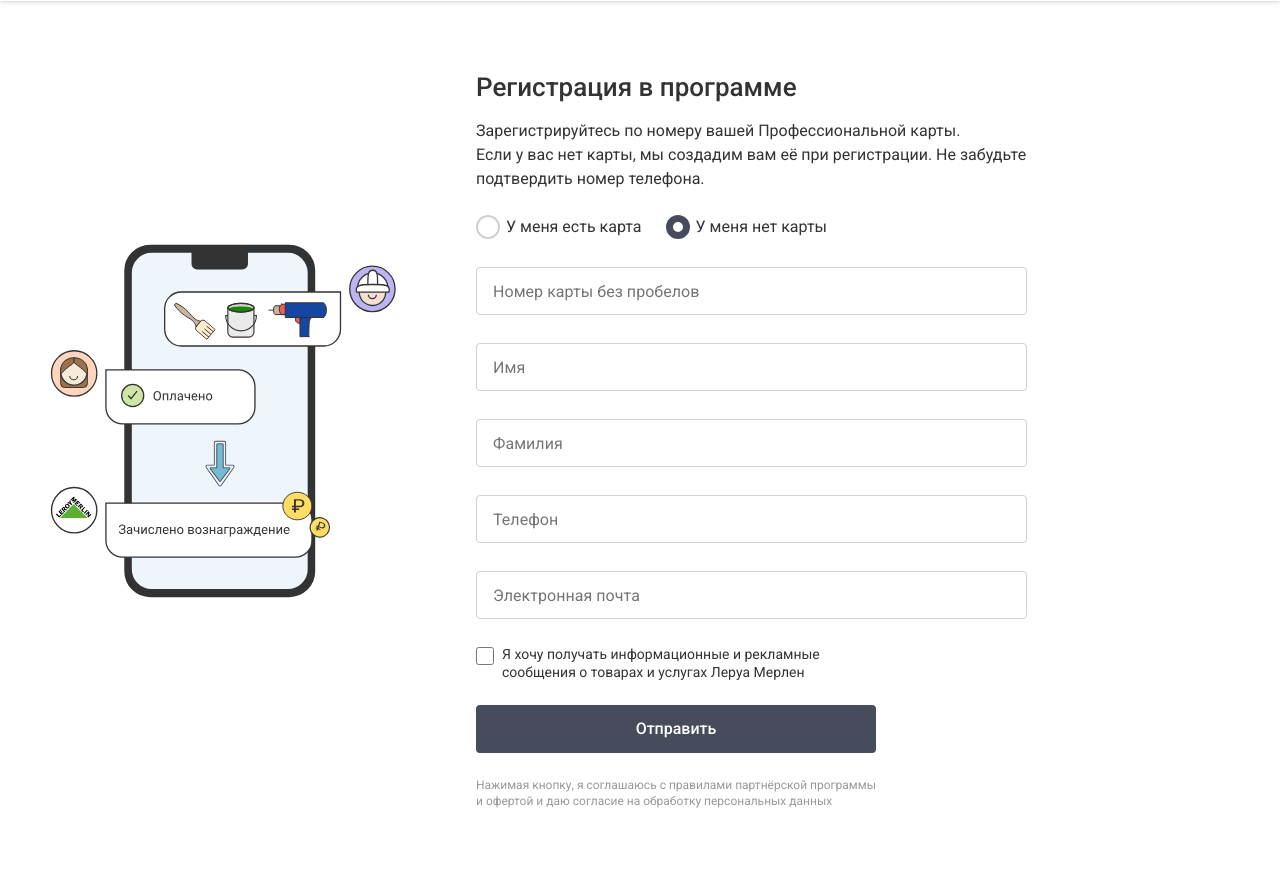
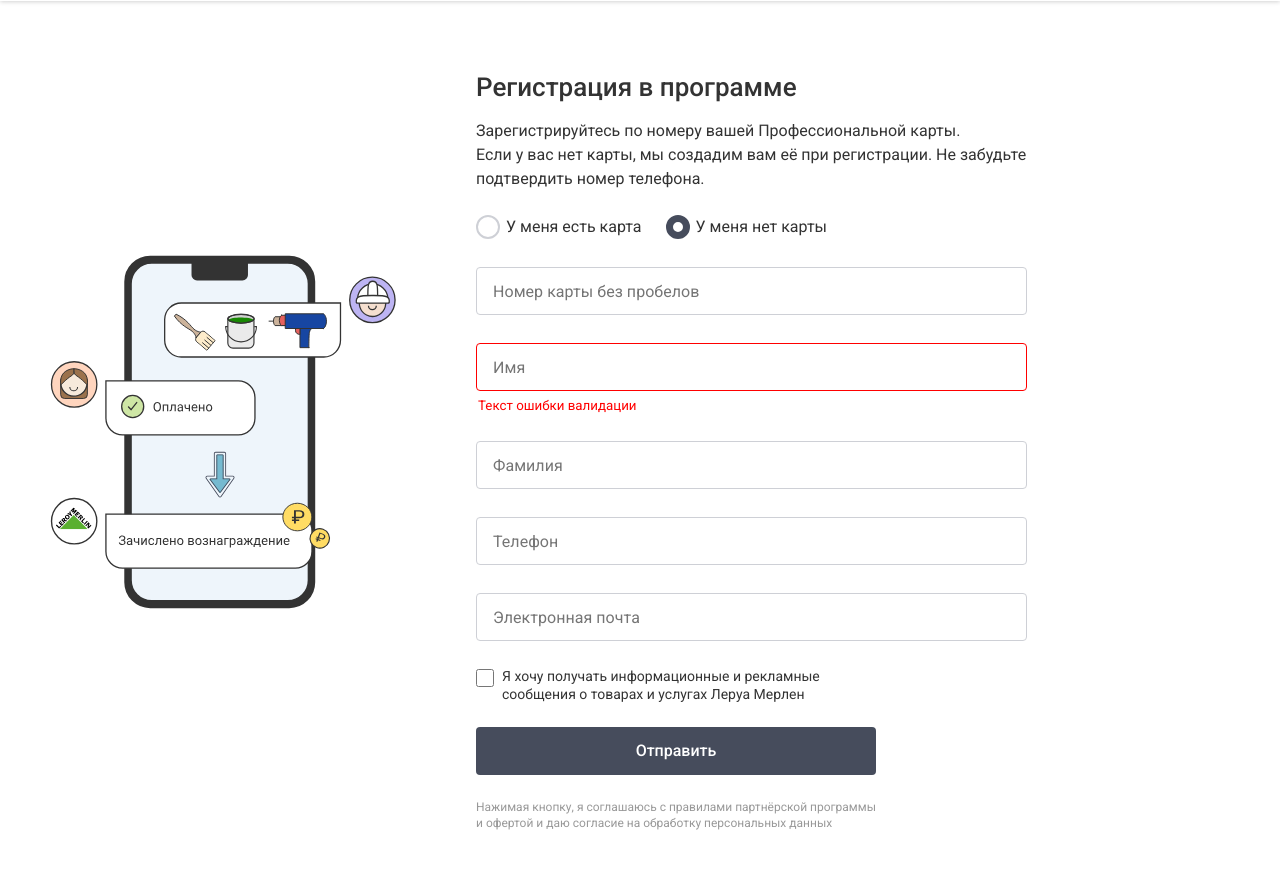
Before and after one commit to lotostoi/login-leroy, a plain HTML site: page index.html in a window 1280 px wide. Shown: the part 79-948 px from the top of the page. Drawn offline with Linux system fonts and the light colour scheme.

Commit message:
feature/DEV-9235 add error messages

```diff
--- a/css/_content.scss
+++ b/css/_content.scss
@@ -40,6 +40,7 @@
                     height: 381px;
                 }
             }
+
             @include customBP(1366px) {
                 display: flex;
 
@@ -126,11 +127,13 @@
             }
 
             .field {
+                margin-bottom: 28px;
+
+                input {
                     display: flex;
                     box-sizing: border-box;
                     width: 100%;
                     max-width: 570px;
-                margin-bottom: 28px;
                     background: #FFFFFF;
                     border: 1px solid #CED0D6;
                     border-radius: 4px;
@@ -143,6 +146,22 @@
                     padding: 10px 12px;
                     font-size: 14px;
                     line-height: 20px;
+
+                    &.error {
+                        border-color: red;
+                    }
+                }
+
+                .message {
+
+                    padding: 7px 2px 0 2px;
+                    color: red;
+                    display: none;
+
+                    &.error {
+                        display: flex;
+                    }
+                }
             }
 
 
@@ -248,11 +267,14 @@
                 }
 
                 .field {
+
+                    input {
                         padding: 12px 16px;
                         height: 48px;
                         font-weight: 400;
                         font-size: 16px;
                         line-height: 24px;
+                    }
                 }
             }
 
--- a/index.html
+++ b/index.html
@@ -89,17 +89,38 @@
             <label for="not-cart">У меня нет карты</label>
           </div>
         </div>
-        <input type="text" class="field" placeholder="Номер карты без пробелов" />
-        <input type="text" class="field" placeholder="Имя" />
-        <input type="text" class="field" placeholder="Фамилия" />
-        <input type="text" class="field" placeholder="Телефон" />
-        <input type="text" class="field" placeholder="Электронная почта" />
+
+        <div class="field">
+          <input type="text" placeholder="Номер карты без пробелов" />
+          <small class="message">Текст ошибки валидации</small>
+        </div>
+
+        <div class="field">
+          <input type="text" placeholder="Имя" class="error"/>
+          <small class="message error">Текст ошибки валидации</small>
+        </div>
+
+        <div class="field">
+          <input type="text" placeholder="Фамилия" />
+          <small class="message">Текст ошибки валидации</small>
+        </div>
+
+        <div class="field">
+          <input type="text"  placeholder="Телефон" />
+          <small class="message">Текст ошибки валидации</small>
+        </div>
+
+        <div class="field">
+          <input type="text" placeholder="Электронная почта" />
+          <small class="message">Текст ошибки валидации</small>
+        </div>
 
         <div class="wont_to_get">
           <input type="checkbox" name="wont_to_get" id="wont-to-get" />
           <label for="wont-to-get">Я хочу получать информационные и рекламные сообщения о товарах
             и услугах Леруа Мерлен</label>
         </div>
+
         <button class="btn-submit" type="submit">Отправить</button>
         <p class="btn-hint">
           Нажимая кнопку, я соглашаюсь с правилами партнёрской программы и
```
Also changed, not shown: css/index.css, 1 other file. Lines whose indentation alone changed are shown as unchanged.
